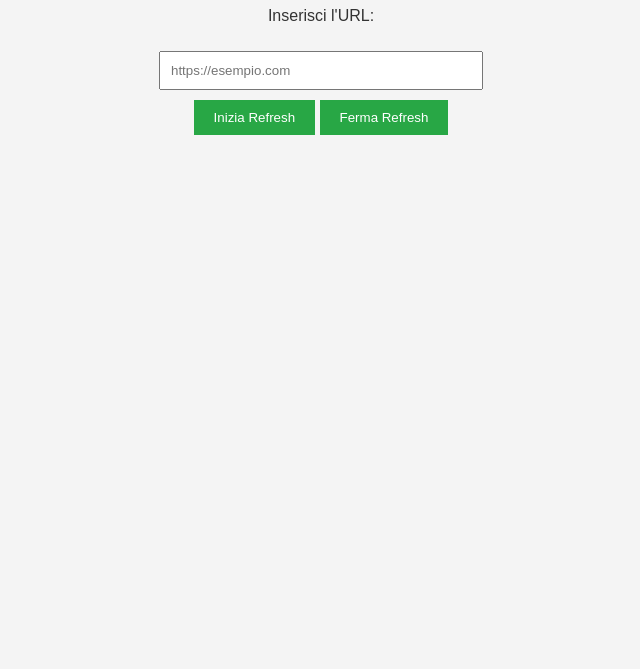
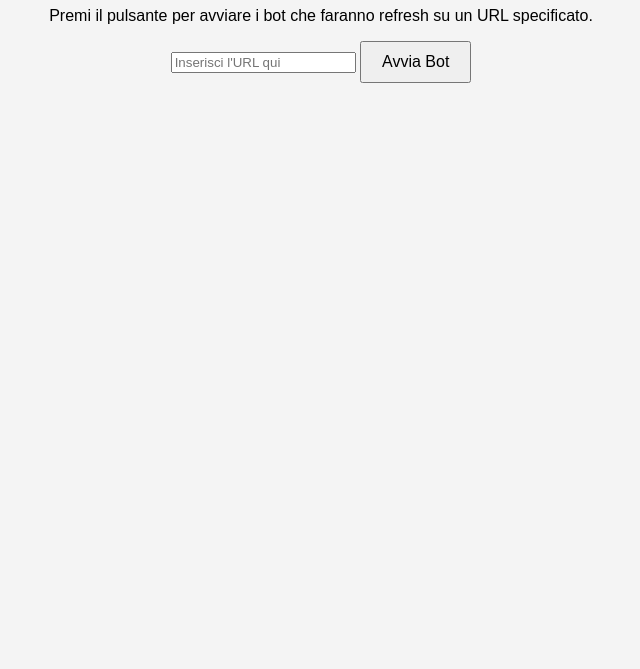
Before and after one commit to Doge-coder001/Factory-T-1001, a plain HTML site: page index.html in a window 1280 px wide. Shown: the part 131-800 px from the top of the page, without its empty margins (319-959 px from the left). Drawn offline with Linux system fonts and the light colour scheme.

Commit message:
Update index.html

```diff
--- a/index.html
+++ b/index.html
@@ -3,77 +3,63 @@
 <head>
     <meta charset="UTF-8">
     <meta name="viewport" content="width=device-width, initial-scale=1.0">
-    <title>System online</title>
+    <title>Bot Refresh</title>
     <style>
         body {
             font-family: Arial, sans-serif;
             background-color: #f4f4f4;
-            color: #333;
             text-align: center;
             padding: 50px;
         }
-        input[type="text"] {
-            width: 300px;
-            padding: 10px;
-            margin: 10px 0;
-        }
-        input[type="button"] {
+        #startButton {
             padding: 10px 20px;
-            background-color: #28a745;
-            color: white;
-            border: none;
+            font-size: 16px;
             cursor: pointer;
         }
-        input[type="button"]:hover {
-            background-color: #218838;
-        }
-        .bot-status {
+        #status {
             margin-top: 20px;
+            font-size: 18px;
         }
     </style>
 </head>
 <body>
-    <h1>Bot di Refresh Multipli</h1>
-    <p>Inserisci l'URL:</p>
-    <input type="text" id="urlInput" placeholder="https://esempio.com">
-    <br>
-    <input type="button" value="Inizia Refresh" onclick="startBots()">
-    <input type="button" value="Ferma Refresh" onclick="stopBots()">
-    <div id="botStatusContainer" class="bot-status"></div>
+    <h1>Bot Refresh Simulator</h1>
+    <p>Premi il pulsante per avviare i bot che faranno refresh su un URL specificato.</p>
+    <input type="text" id="urlInput" placeholder="Inserisci l'URL qui" />
+    <button id="startButton">Avvia Bot</button>
+    <div id="status"></div>
 
     <script>
-        const botCount = 100; // Numero di bot
-        let refreshIntervals = [];
+        let bots = [];
+        let refreshInterval = 5000; // Intervallo di refresh in millisecondi (5 secondi)
 
-        function startBots() {
+        document.getElementById('startButton').addEventListener('click', function() {
             const url = document.getElementById('urlInput').value;
-            const botStatusContainer = document.getElementById('botStatusContainer');
-            botStatusContainer.innerHTML = ''; // Pulisci lo stato precedente
+            if (!url) {
+                alert("Per favore, inserisci un URL valido.");
+                return;
+            }
 
-            if (url) {
-                for (let i = 0; i < botCount; i++) {
-                    const botId = i + 1;
-                    const botStatus = document.createElement('div');
-                    botStatus.innerText = `Bot ${botId}: Ricaricando ${url} ogni 5 secondi...`;
-                    botStatusContainer.appendChild(botStatus);
+            document.getElementById('status').innerText = "Avvio dei bot...";
 
-                    // Inizia il refresh per ogni bot
-                    const interval = setInterval(() => {
-                        window.open(url, '_blank'); // Apri l'URL in una nuova scheda
-                    }, 5000); // Ricarica ogni 5000 millisecondi (5 secondi)
+            for (let i = 0; i < 100; i++) {
+                bots.push(setInterval(() => {
+                    fetch(url, { method: 'GET' })
+                        .then(response => {
+                            if (response.ok) {
+                                console.log(`Bot ${i + 1}: Refresh eseguito su ${url}`);
+                            } else {
+                                console.error(`Bot ${i + 1}: Errore nel refresh su ${url}`);
+                            }
+                        })
+                        .catch(error => {
+                            console.error(`Bot ${i + 1}: Errore di rete - ${error}`);
+                        });
+                }, refreshInterval));
+            }
 
-                    refreshIntervals.push(interval);
-                }
-            } else {
-                alert('Per favore, inserisci un URL valido.');
-            }
-        }
-
-        function stopBots() {
-            refreshIntervals.forEach(interval => clearInterval(interval));
-            refreshIntervals = []; // Resetta gli intervalli
-            document.getElementById('botStatusContainer').innerHTML = 'Refresh fermato per tutti i bot.';
-        }
+            document.getElementById('status').innerText = "Bot avviati! Refresh ogni 5 secondi.";
+        });
     </script>
 </body>
 </html>
```
